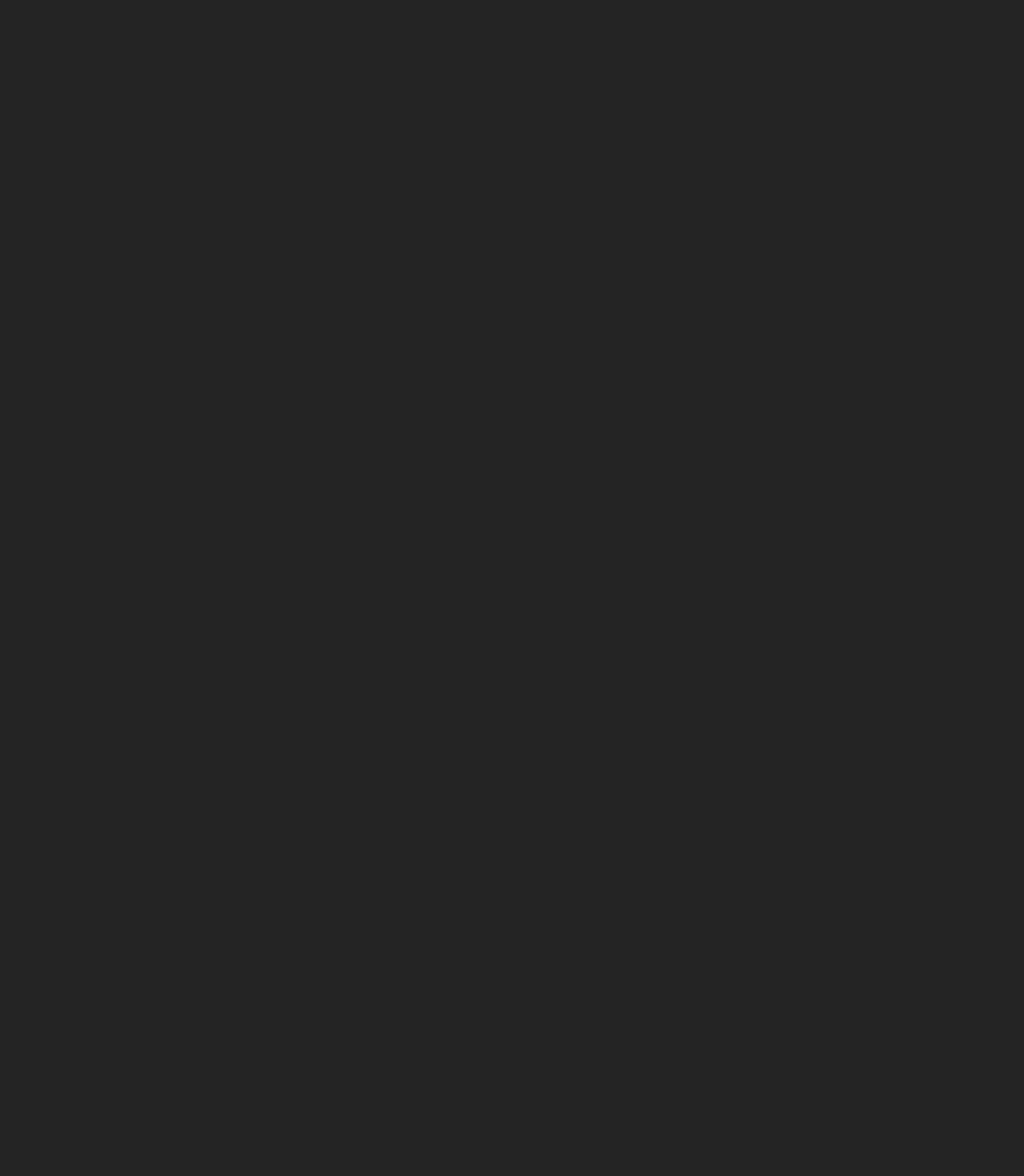
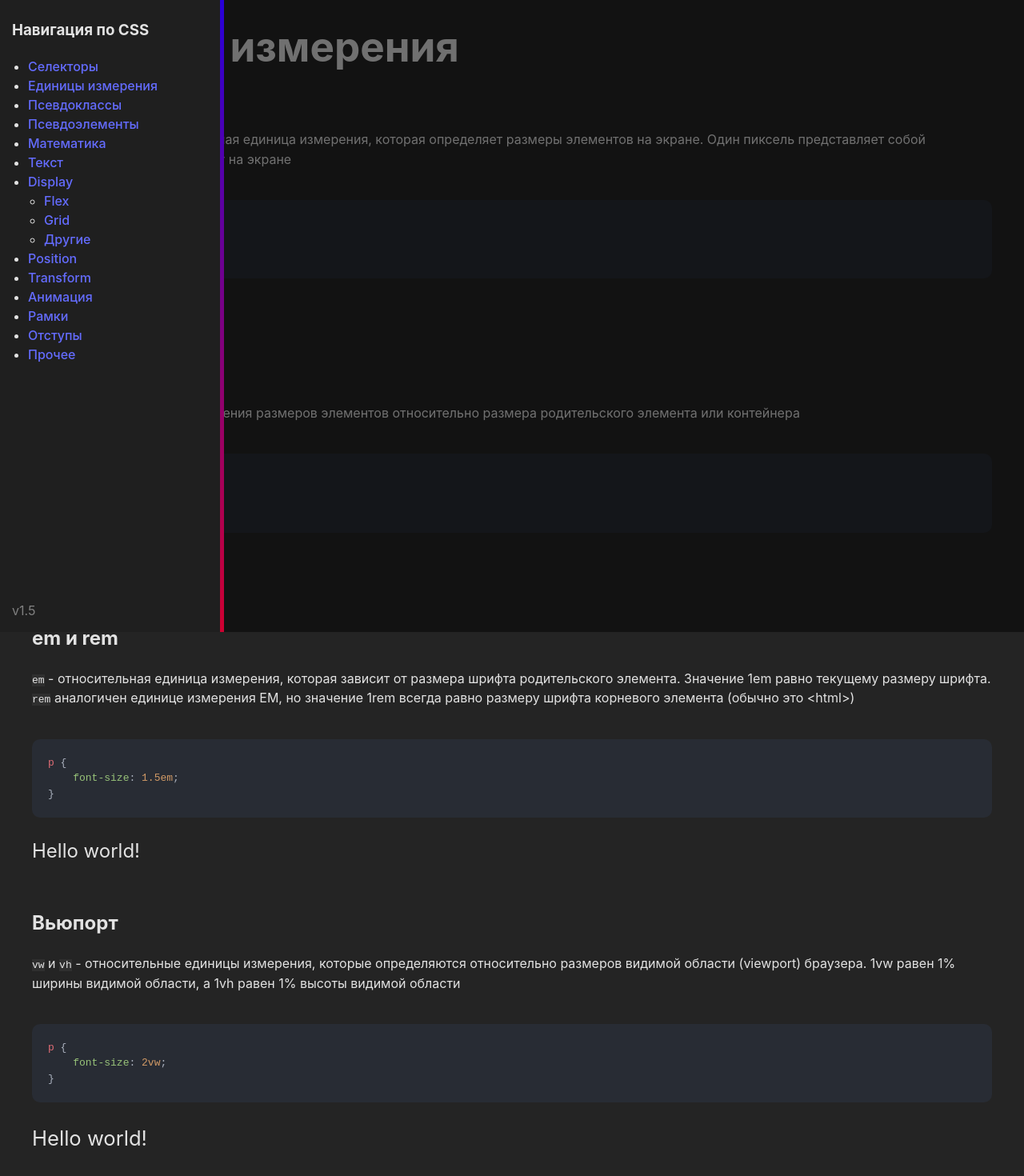
Before and after one commit to ChiJastir/HTMLandCSSdocumentation, a React (Vite) app: page /measurement in a window 1280 px wide. Before the commit this address had no page. Shown: the part 10-1480 px from the top of the page at 80% size. Before the commit the page ends 800 px from the top, so only its background shows below. Built offline with nearby package versions, Linux system fonts and the light colour scheme.

Commit message:
Add page about measurement

```diff
--- a/src/components/navigation.tsx
+++ b/src/components/navigation.tsx
@@ -29,6 +29,7 @@ const Navigation = ({swipe, setSwipe}: NavigationProps) => {
                     <h3>Навигация по CSS</h3>
                     <ul>
                         <li><Link to={'/'}>Селекторы</Link></li>
+                        <li><Link to={'/measurement'}>Единицы измерения</Link></li>
                         <li><Link to={'/pseudoClasses'}>Псевдоклассы</Link></li>
                         <li><Link to={'/pseudoElements'}>Псевдоэлементы</Link></li>
                         <li><Link to={'/math'}>Математика</Link></li>
--- /dev/null
+++ b/src/pages/pageWithMeasurementUnits.tsx
@@ -0,0 +1,80 @@
+import styled from "styled-components";
+import CodeExample from "../components/codeExample.tsx"
+import {Container, Code, Example} from "../UI/components";
+import Page from "../components/page";
+
+const PageWithMeasurementUnits = () => {
+    const pixels = `p {
+    font-size: 20px;
+}`
+
+    const percent = `p {
+    font-size: 150%;
+}`
+
+    const emAndRem = `p {
+    font-size: 1.5em;
+}`
+
+    const vwAndVh = `p {
+    font-size: 2vw;
+}`
+
+    return (
+        <Page>
+            <Container>
+                <h1>Единицы измерения</h1>
+                {/*<div>*/}
+                {/*    <h2>Абсолютные</h2>*/}
+                {/*    <p>Абсолютные единицы измерения задают конкретные показатели свойствам. К примеру, если мы указываем размеры блока в абсолютных единицах и на вашем компьютере они будут смотреться хорошо, то на маленьких эранах (например телефонах) он скорее всего будет слишком большим</p>*/}
+                {/*</div>*/}
+                <div>
+                    <h2>Пиксели</h2>
+                    <p><Code>px</Code> - наиболее распространенная единица измерения, которая определяет размеры элементов на экране. Один пиксель представляет собой наименьшую отдельную точку на экране</p>
+                    <Example>
+                        <CodeExample>{pixels}</CodeExample>
+                        <Pixels>Hello world?</Pixels>
+                    </Example>
+                </div>
+                <div>
+                    <h2>Проценты</h2>
+                    <p><Code>%</Code> - используются для определения размеров элементов относительно размера родительского элемента или контейнера</p>
+                    <Example>
+                        <CodeExample>{percent}</CodeExample>
+                        <Percent>Hello world!</Percent>
+                    </Example>
+                </div>
+                <div>
+                    <h2>em и rem</h2>
+                    <p><Code>em</Code> - относительная единица измерения, которая зависит от размера шрифта родительского элемента. Значение 1em равно текущему размеру шрифта. <Code>rem</Code> аналогичен единице измерения EM, но значение 1rem всегда равно размеру шрифта корневого элемента (обычно это {'<html>'})</p>
+                    <Example>
+                        <CodeExample>{emAndRem}</CodeExample>
+                        <EmAndRem>Hello world!</EmAndRem>
+                    </Example>
+                </div>
+                <div>
+                    <h2>Вьюпорт</h2>
+                    <p><Code>vw</Code> и <Code>vh</Code> - относительные единицы измерения, которые определяются относительно размеров видимой области (viewport) браузера. 1vw равен 1% ширины видимой области, а 1vh равен 1% высоты видимой области</p>
+                    <Example>
+                        <CodeExample>{vwAndVh}</CodeExample>
+                        <VwAndVh>Hello world!</VwAndVh>
+                    </Example>
+                </div>
+            </Container>
+        </Page>
+    );
+};
+
+const Pixels = styled.p`
+  font-size: 20px`
+
+const Percent = styled.p`
+  font-size: 150%`
+
+const EmAndRem = styled.p`
+  font-size: 1.5em`
+
+const VwAndVh = styled.p`
+  font-size: 2vw`
+
+export default PageWithMeasurementUnits;
--- a/src/router/index.tsx
+++ b/src/router/index.tsx
@@ -12,9 +12,11 @@ import PageWithSelectors from "../pages/pageWithSelectors";
 import PageWithPseudoClasses from "../pages/pageWithPseudoClasses";
 import PageWithPseudoElements from "../pages/pageWithPseudoElements";
 import PageWithMath from "../pages/pageWithMath";
+import PageWithMeasurementUnits from "../pages/pageWithMeasurementUnits";
 
 export const routes = [
     {path: '/', component: <PageWithSelectors/>},
+    {path: '/measurement', component: <PageWithMeasurementUnits/>},
     {path: '/pseudoClasses', component: <PageWithPseudoClasses/>},
     {path: '/pseudoElements', component: <PageWithPseudoElements/>},
     {path: '/math', component: <PageWithMath/>},
```
